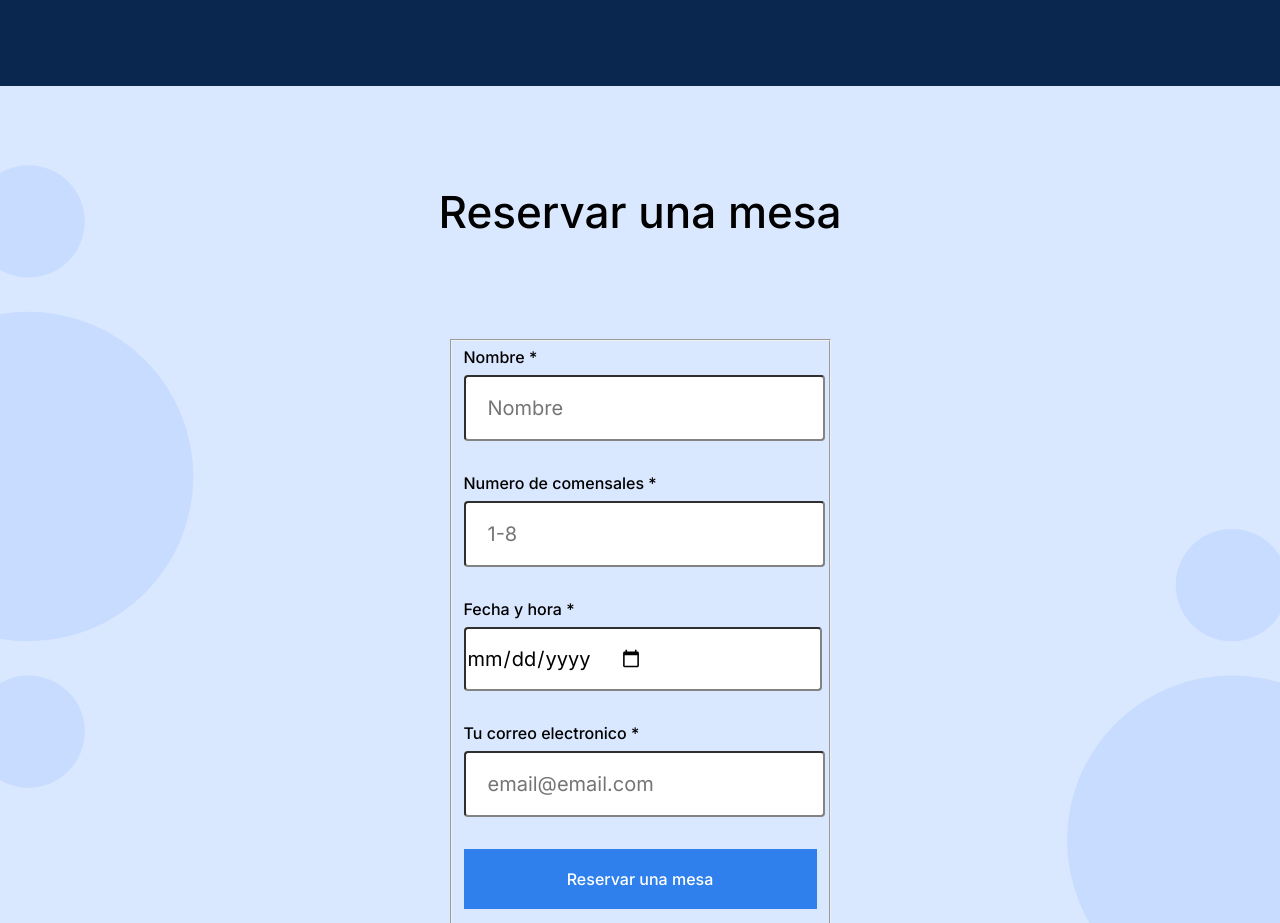
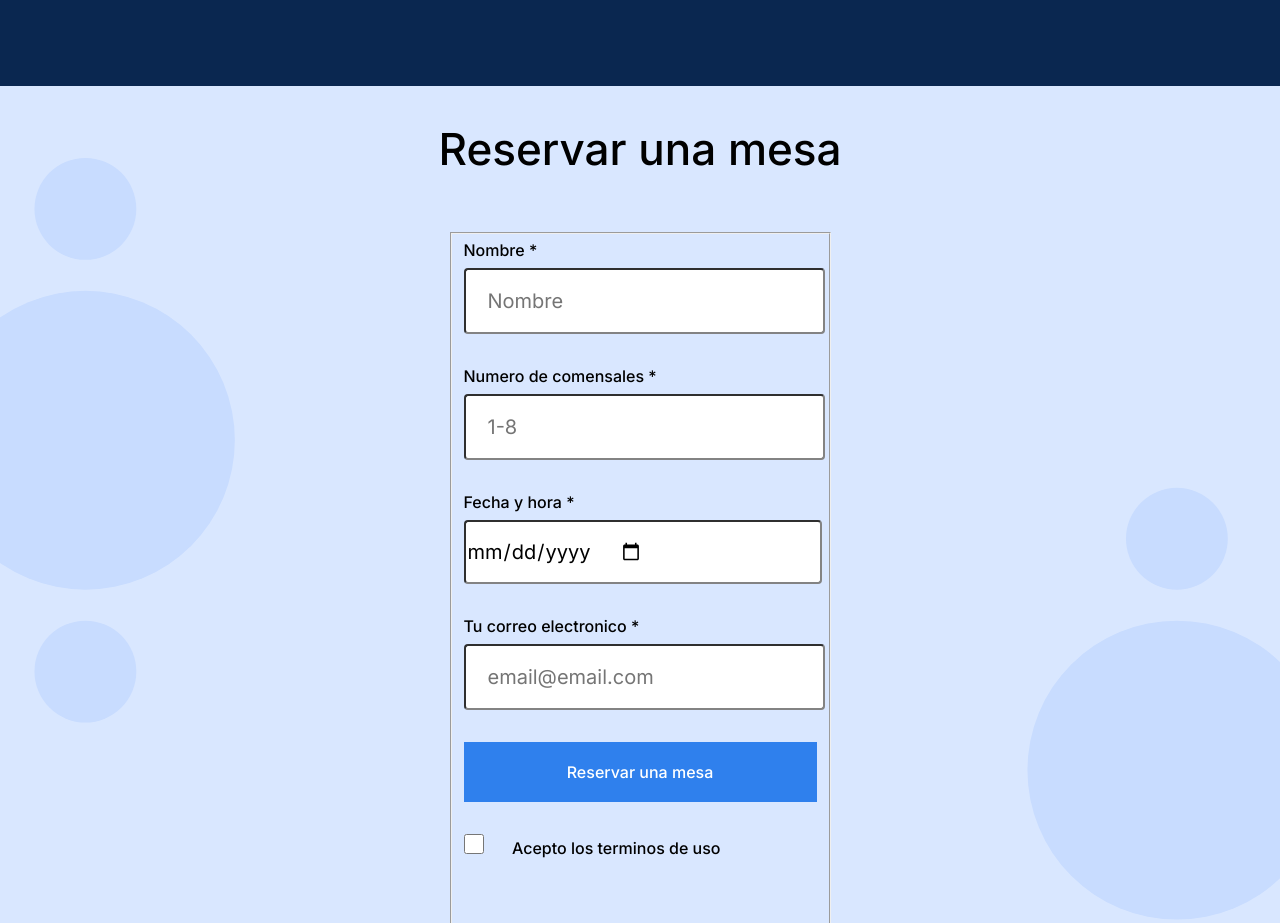
Before and after one commit to AnaCris1125/web_project_coffeeshop, a plain HTML site: page index.html in a window 1280 px wide. Shown: the part 1740-2663 px from the top of the page. Drawn offline with Linux system fonts and the light colour scheme.

Commit message:
Nueva actualizacion de mi proyecto

```diff
--- a/pages/index.css
+++ b/pages/index.css
@@ -205,8 +205,7 @@ nav {
   flex-direction: column;
   justify-content: center;
   align-items: center;
-  margin-top: 100px;
-  margin-bottom: 80px;
+  margin: 100px 0 80 0;
   font-family: Inter;
   font-style: normal;
   font-weight: 500;
```
